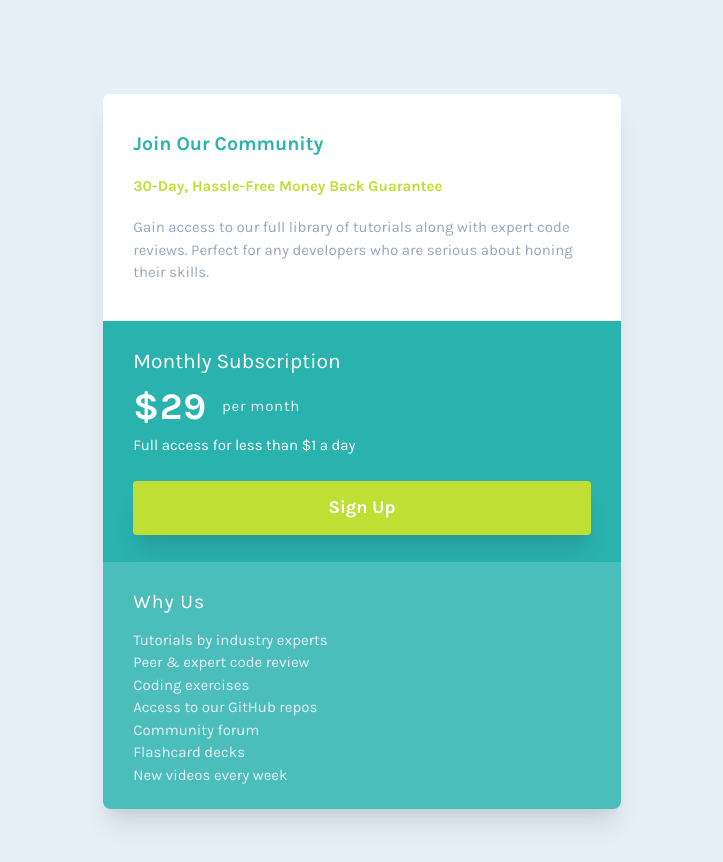
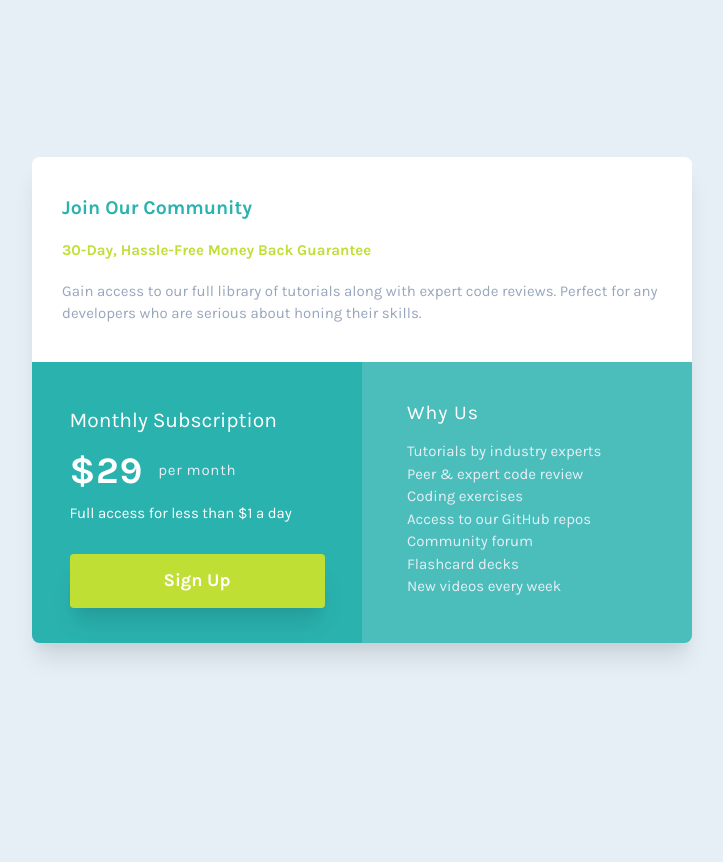
Before and after one commit to Lutefd/single-price-grid-component-master, a plain HTML site: page index.html in a window 1280 px wide. Shown: the whole page, without its empty margins (278-1001 px from the left). After the commit the page ends 800 px from the top, so only its background shows below. Drawn offline with Linux system fonts and the light colour scheme.

Commit message:
desktop layout done

```diff
--- a/sass/components/_boxes.scss
+++ b/sass/components/_boxes.scss
@@ -1,7 +1,7 @@
 .container {
   display: grid;
   grid-template-columns: 1fr;
-  max-width: 34.5rem;
+  max-width: 60rem;
   box-shadow: var(--shadow-4);
   border-radius: var(--radius);
 }
@@ -93,3 +93,28 @@
     line-height: 1.5;
   }
 }
+@media (min-width: 768px) {
+  .container {
+    grid-template-columns: repeat(2, 1fr);
+    grid-template-areas:
+      'a a'
+      'b c';
+  }
+  .item-1 {
+    grid-area: a;
+  }
+  .item-2 {
+    grid-area: b;
+    border-bottom-left-radius: var(--radius);
+    padding-inline: 2.5rem;
+    padding-bottom: 2rem;
+    padding-top: 3rem;
+  }
+  .item-3 {
+    grid-area: c;
+    border-bottom-left-radius: 0;
+    padding-bottom: 2rem;
+    padding-top: 2.5rem;
+    padding-inline: 3rem;
+  }
+}
```
Also changed, not shown: dist/css/main.css, 1 other file.
